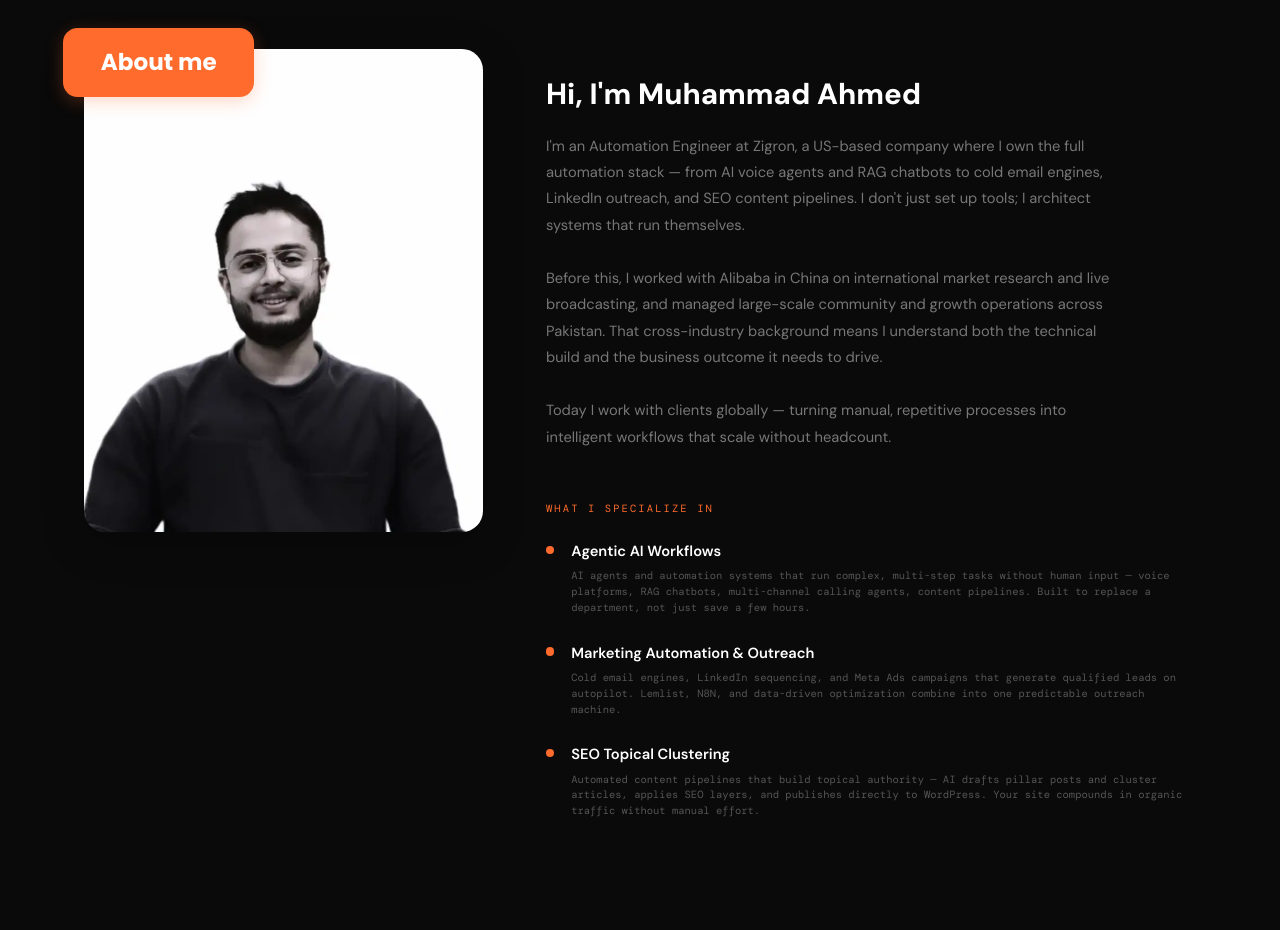
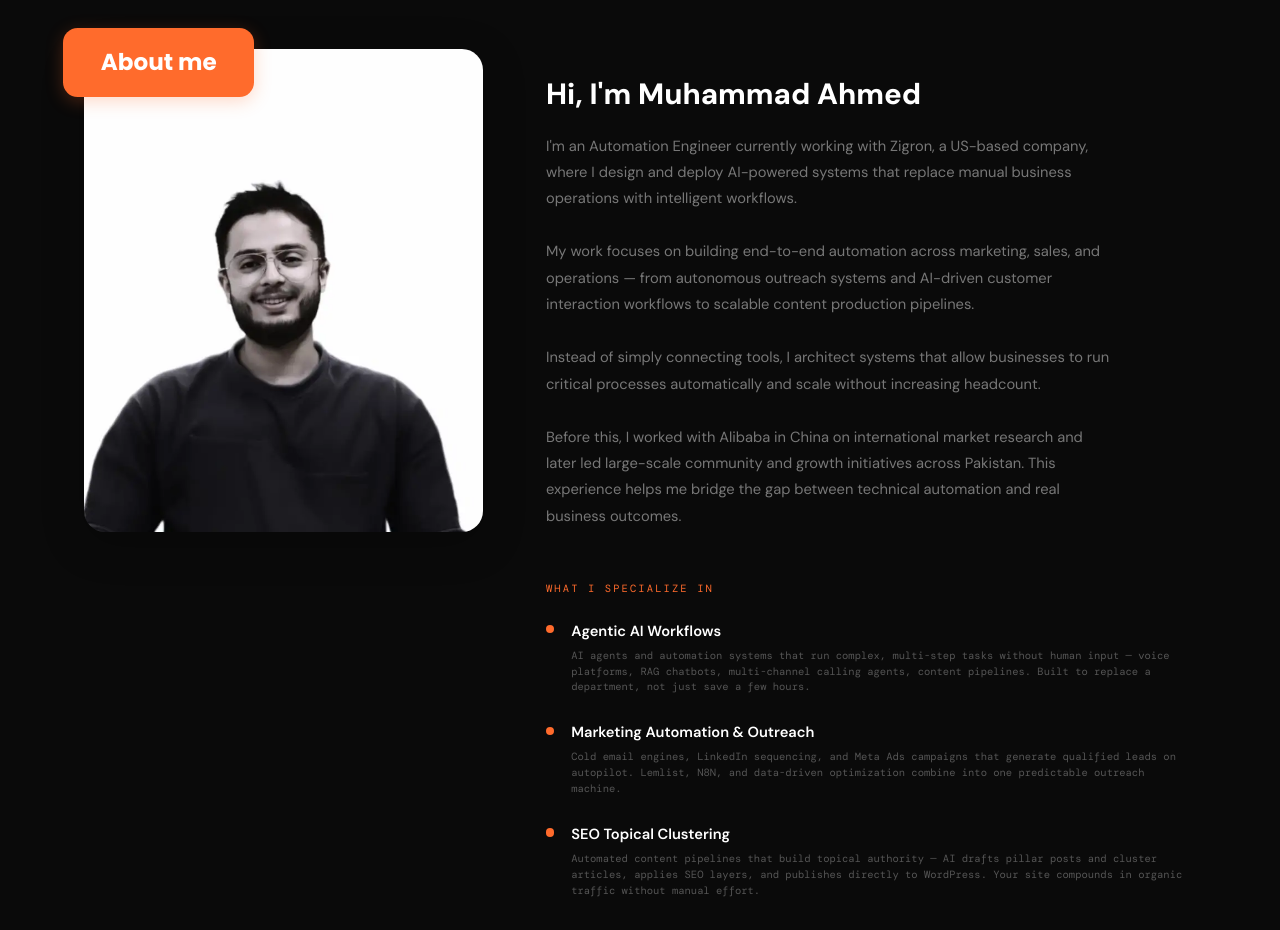
Before and after one commit to akhi-labs/portfolio, a Next.js app: page / in a window 1280 px wide. Shown: the part 960-1890 px from the top of the page. Built offline with nearby package versions, Linux system fonts and the light colour scheme.

Commit message:
Update About Me bio content

```diff
--- a/app/page.tsx
+++ b/app/page.tsx
@@ -30,18 +30,13 @@ export default function HomePage() {
         <div className="about-content">
           <h2 className="greeting">Hi, I&apos;m Muhammad Ahmed</h2>
           <p className="bio">
-            I&apos;m an Automation Engineer at Zigron, a US-based company where I own the full
-            automation stack — from AI voice agents and RAG chatbots to cold email engines,
-            LinkedIn outreach, and SEO content pipelines. I don&apos;t just set up tools; I
-            architect systems that run themselves.
+            I&apos;m an Automation Engineer currently working with Zigron, a US-based company, where I design and deploy AI-powered systems that replace manual business operations with intelligent workflows.
             <br /><br />
-            Before this, I worked with Alibaba in China on international market research and live
-            broadcasting, and managed large-scale community and growth operations across Pakistan.
-            That cross-industry background means I understand both the technical build and the
-            business outcome it needs to drive.
+            My work focuses on building end-to-end automation across marketing, sales, and operations — from autonomous outreach systems and AI-driven customer interaction workflows to scalable content production pipelines.
             <br /><br />
-            Today I work with clients globally — turning manual, repetitive processes into
-            intelligent workflows that scale without headcount.
+            Instead of simply connecting tools, I architect systems that allow businesses to run critical processes automatically and scale without increasing headcount.
+            <br /><br />
+            Before this, I worked with Alibaba in China on international market research and later led large-scale community and growth initiatives across Pakistan. This experience helps me bridge the gap between technical automation and real business outcomes.
           </p>
           <p className="spec-title">WHAT I SPECIALIZE IN</p>
 
```
